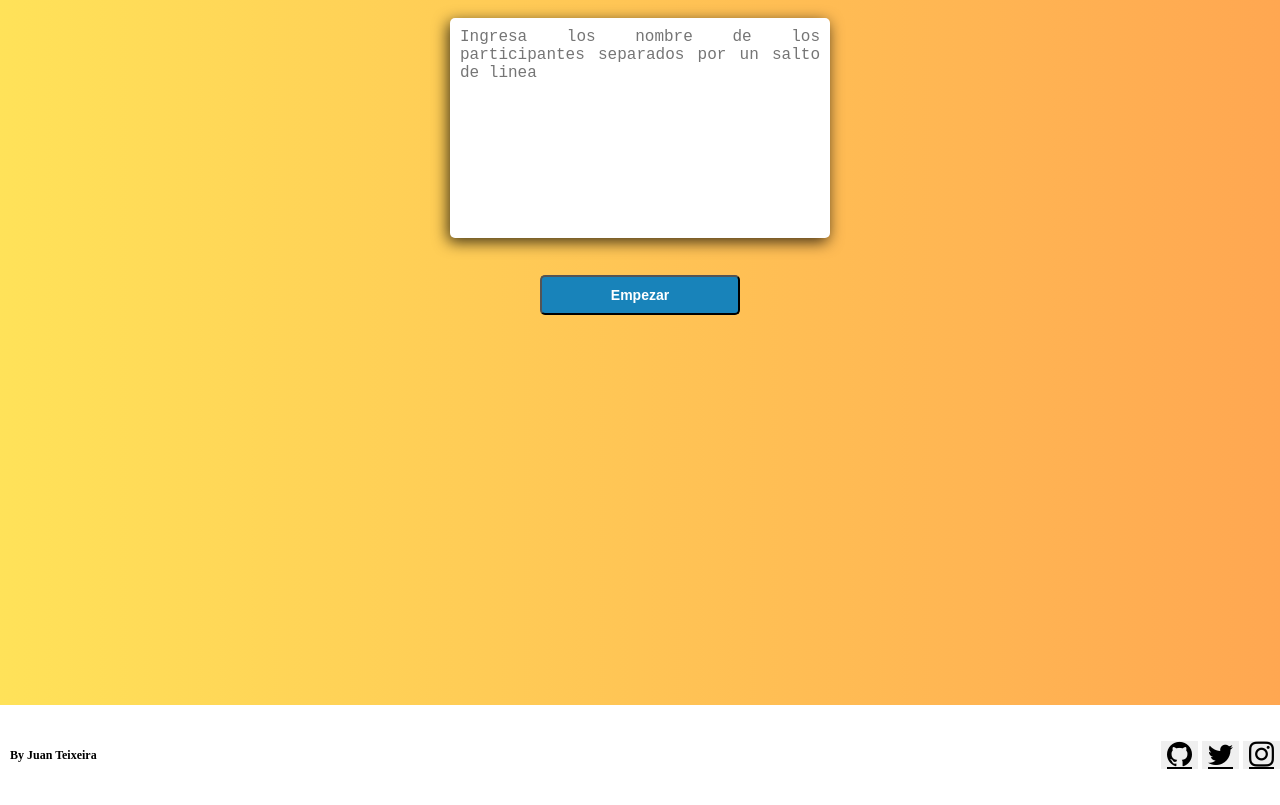
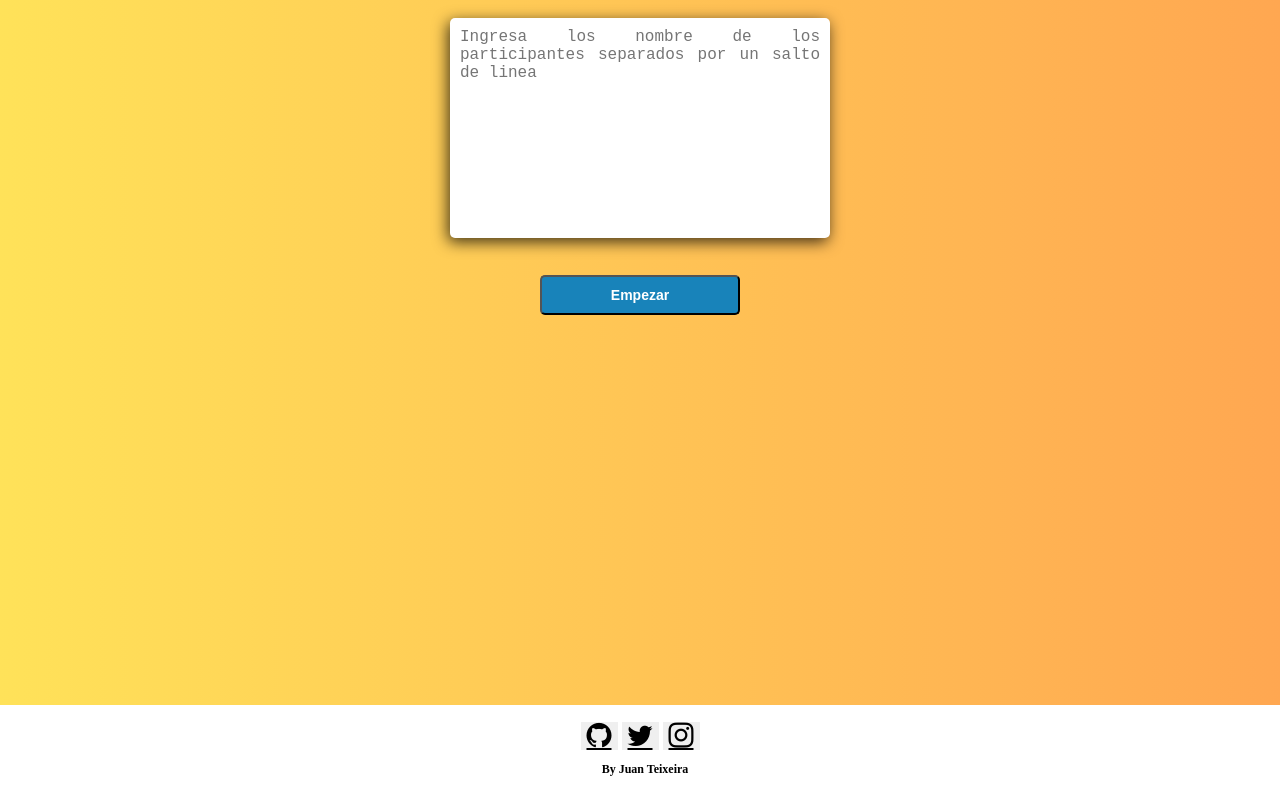
Before and after one commit to JuanTeix/lucky, a website: page index.html in a window 1280 px wide. Shown: the part 195-1000 px from the top of the page. Drawn offline with Linux system fonts and the light colour scheme; files whose address does not match are found by name.

Commit message:
update link redes sociales

```diff
--- a/index.html
+++ b/index.html
@@ -16,7 +16,7 @@
 
         <nav class="ContainerHeaderNav">
             <ul class="ContainerHeaderUl">
-                <li class="ContainerHeaderLi"><a href="#" class="ContainerHeaderLia">Contactame</a></li>
+                <li class="ContainerHeaderLi"><a href="mailto:juanteix89@gmail.com" class="ContainerHeaderLia">Contactame</a></li>
             </ul>
         </nav>
     </header>
@@ -41,29 +41,24 @@
                 <button id="start" class="start">Empezar</button>
                 <button id="repetir" class="hide">Repetir sorteo</button>
                 <button id="nuevo" class="hide">Nuevo sorteo</button>
-
             </div>
-
         </Section>
 
         <footer id="footer">
-            <div class="footerBy">
+            <div id="ContainerRedes" >
+                <button  class="BtnRedes">
+                    <a class="BtnRedesLink icon-github" href="https://github.com/JuanTeix?tab=repositories" target="_blank"  ></a>
+                 </button>
+                 <button  class="BtnRedes">
+                    <a class="BtnRedesLink icon-twitter" href="https://twitter.com/juanteix" target="_blank"  ></a>
+                 </button>
+                 <button  class="BtnRedes">
+                    <a class="BtnRedesLink icon-instagram" href="https://www.instagram.com/juanteix" target="_blank"  ></a>
+                 </button>
+             </div>
+             <div class="footerBy">
                 <p>By Juan Teixeira</p>
             </div>
-
-            <div id="ContainerRedes" >
-                <button  class="BtnRedes">
-                    <a class="BtnRedesLink icon-github" href="#" target="_blank"  ></a>
-                 </button>
-                 <button  class="BtnRedes">
-                    <a class="BtnRedesLink icon-twitter" href="#" target="_blank"  ></a>
-                 </button>
-                 <button  class="BtnRedes">
-                    <a class="BtnRedesLink icon-instagram" href="#" target="_blank"  ></a>
-                 </button>
-             </div>
-
-
         </footer>
 
     <script src="./app.js"></script>
--- a/style.css
+++ b/style.css
@@ -174,8 +174,9 @@ button:hover{
 
 #footer{
     display: flex;
-    justify-content: space-between;
+    justify-content: center;
     align-items: center;
+    flex-direction: column;
     height: 100px;
 }
 
@@ -199,10 +200,16 @@ button:hover{
 .BtnRedes:hover{
 
     border: 0;
+
 }
+
 .BtnRedesLink{
     font-size: 25;
     color: black;
+}
+
+.BtnRedesLink:hover{
+    font-size: 35px;
 }
 
 @keyframes rotating {
```
